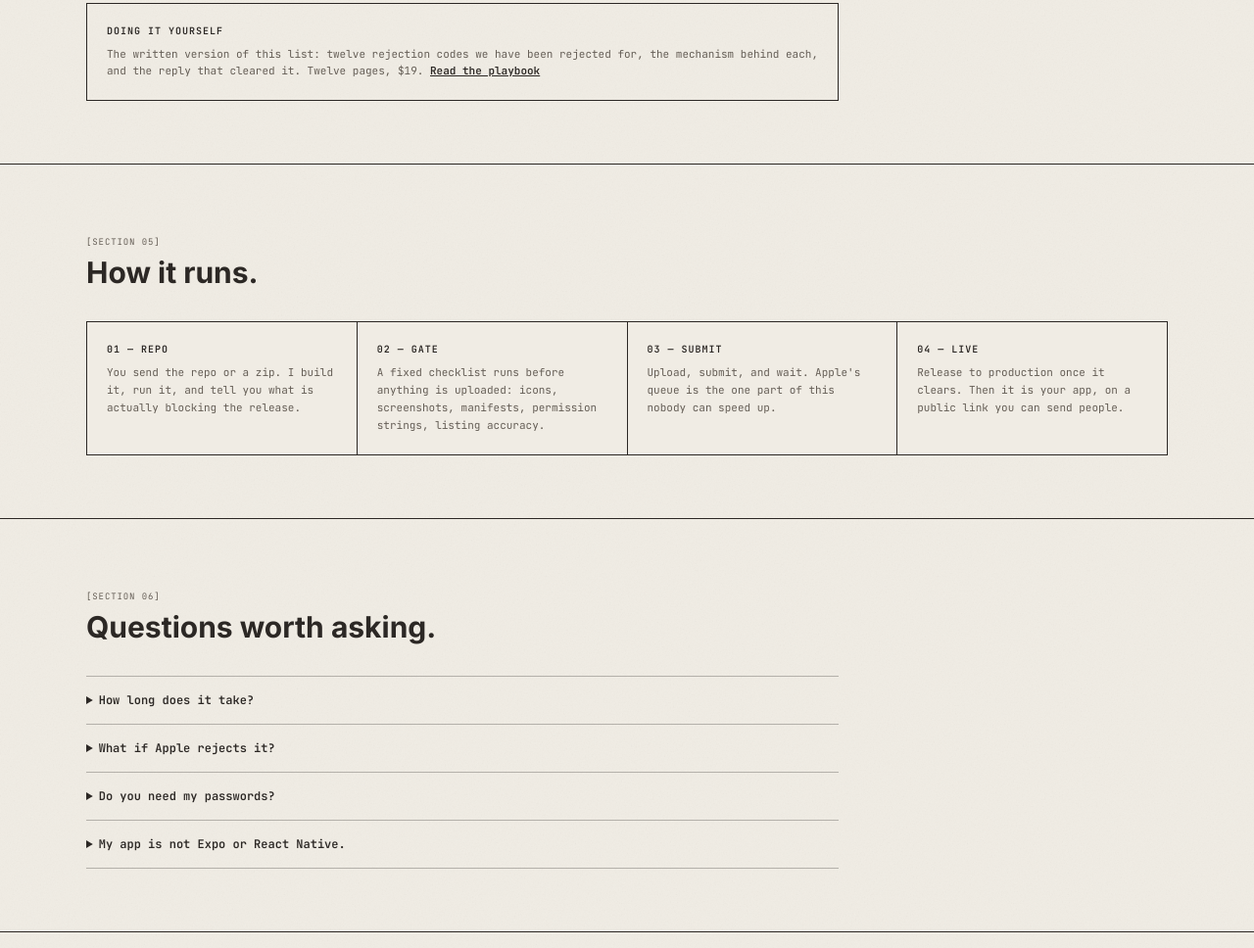
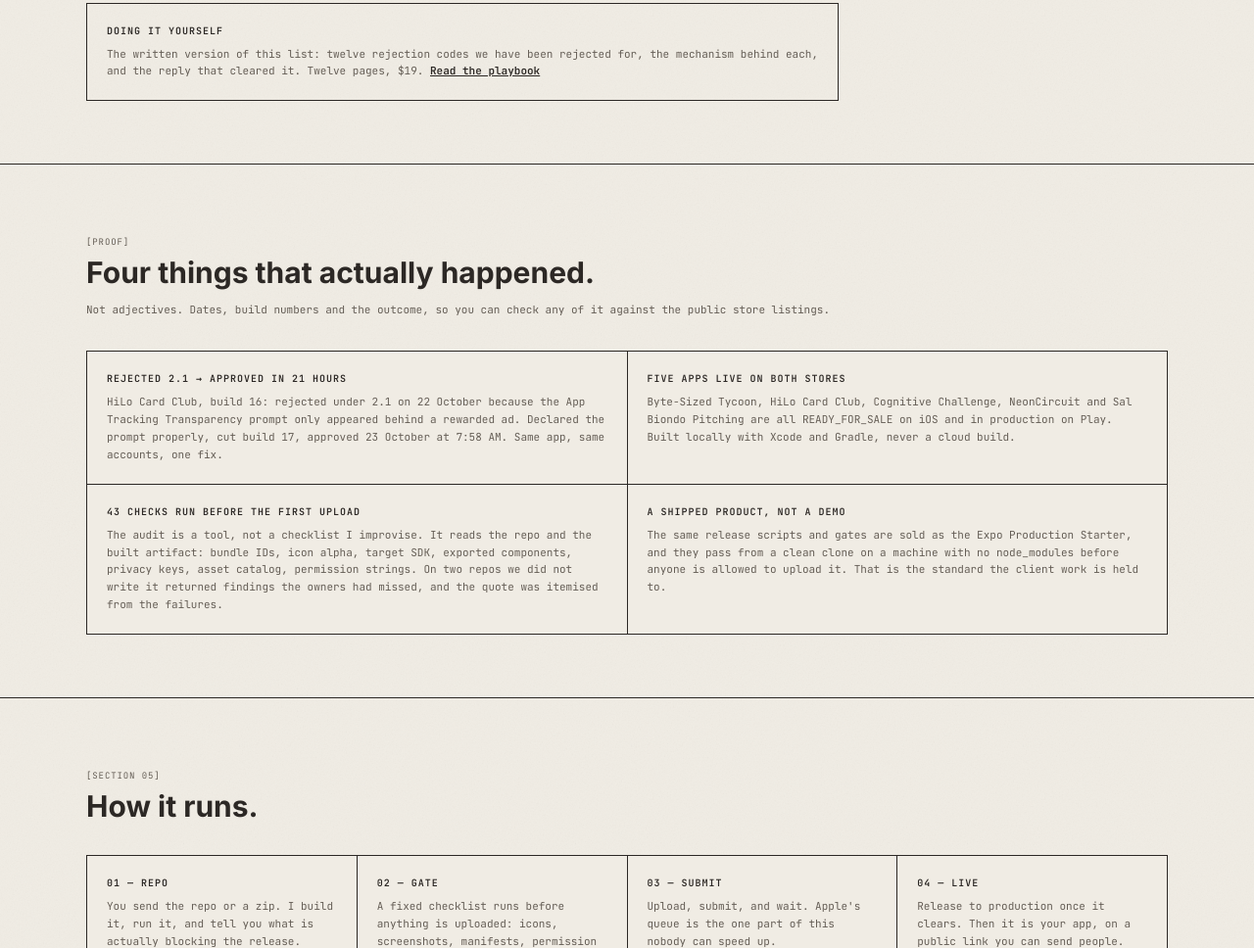
Before and after one commit to Boolean-Bros-LLC/MainWebsite, a plain HTML site: page ship/index.html in a window 1280 px wide. Shown: the part 2487-3455 px from the top of the page at 98% size. Drawn offline with Linux system fonts and the light colour scheme.

Commit message:
ship: proof section with dates and build numbers
The page asserted competence without evidence. Adds four verifiable facts:
HiLo build 16 rejected 2.1 on 22 Oct and approved 23 Oct 7:58 AM after the
ATT fix; five apps READY_FOR_SALE on both stores; the 43-check gate and what
it found on two repos we did not write; and the clean-clone standard the
starter product is held to.

```diff
--- a/ship/index.html
+++ b/ship/index.html
@@ -269,6 +269,52 @@
       </div>
     </section>
 
+    <section id="secproof" class="border-b border-charcoal">
+      <div class="max-w-6xl mx-auto px-6 py-12 md:py-16">
+        <span class="font-mono text-[9px] tracking-widest uppercase text-charcoal-dim">[PROOF]</span>
+        <h2 class="text-2xl md:text-3xl font-bold text-charcoal mt-1 mb-3 leading-snug">Four things that actually happened.</h2>
+        <p class="font-mono text-[11px] text-charcoal-dim leading-relaxed max-w-3xl mb-8">
+          Not adjectives. Dates, build numbers and the outcome, so you can check any of it against the
+          public store listings.
+        </p>
+        <ul class="grid grid-cols-1 md:grid-cols-2 gap-px bg-charcoal border border-charcoal">
+          <li class="bg-paper px-5 py-5">
+            <div class="font-mono text-[10px] font-semibold text-charcoal tracking-widest mb-2">REJECTED 2.1 &rarr; APPROVED IN 21 HOURS</div>
+            <p class="font-mono text-[11px] text-charcoal-dim leading-relaxed">
+              HiLo Card Club, build 16: rejected under 2.1 on 22 October because the App Tracking
+              Transparency prompt only appeared behind a rewarded ad. Declared the prompt properly, cut
+              build 17, approved 23 October at 7:58 AM. Same app, same accounts, one fix.
+            </p>
+          </li>
+          <li class="bg-paper px-5 py-5">
+            <div class="font-mono text-[10px] font-semibold text-charcoal tracking-widest mb-2">FIVE APPS LIVE ON BOTH STORES</div>
+            <p class="font-mono text-[11px] text-charcoal-dim leading-relaxed">
+              Byte-Sized Tycoon, HiLo Card Club, Cognitive Challenge, NeonCircuit and Sal Biondo
+              Pitching are all READY_FOR_SALE on iOS and in production on Play. Built locally with
+              Xcode and Gradle, never a cloud build.
+            </p>
+          </li>
+          <li class="bg-paper px-5 py-5">
+            <div class="font-mono text-[10px] font-semibold text-charcoal tracking-widest mb-2">43 CHECKS RUN BEFORE THE FIRST UPLOAD</div>
+            <p class="font-mono text-[11px] text-charcoal-dim leading-relaxed">
+              The audit is a tool, not a checklist I improvise. It reads the repo and the built artifact:
+              bundle IDs, icon alpha, target SDK, exported components, privacy keys, asset catalog,
+              permission strings. On two repos we did not write it returned findings the owners had
+              missed, and the quote was itemised from the failures.
+            </p>
+          </li>
+          <li class="bg-paper px-5 py-5">
+            <div class="font-mono text-[10px] font-semibold text-charcoal tracking-widest mb-2">A SHIPPED PRODUCT, NOT A DEMO</div>
+            <p class="font-mono text-[11px] text-charcoal-dim leading-relaxed">
+              The same release scripts and gates are sold as the Expo Production Starter, and they pass
+              from a clean clone on a machine with no <code>node_modules</code> before anyone is allowed to
+              upload it. That is the standard the client work is held to.
+            </p>
+          </li>
+        </ul>
+      </div>
+    </section>
+
     <section id="sec05" class="border-b border-charcoal">
       <div class="max-w-6xl mx-auto px-6 py-12 md:py-16">
         <span class="font-mono text-[9px] tracking-widest uppercase text-charcoal-dim">[SECTION 05]</span>
```
